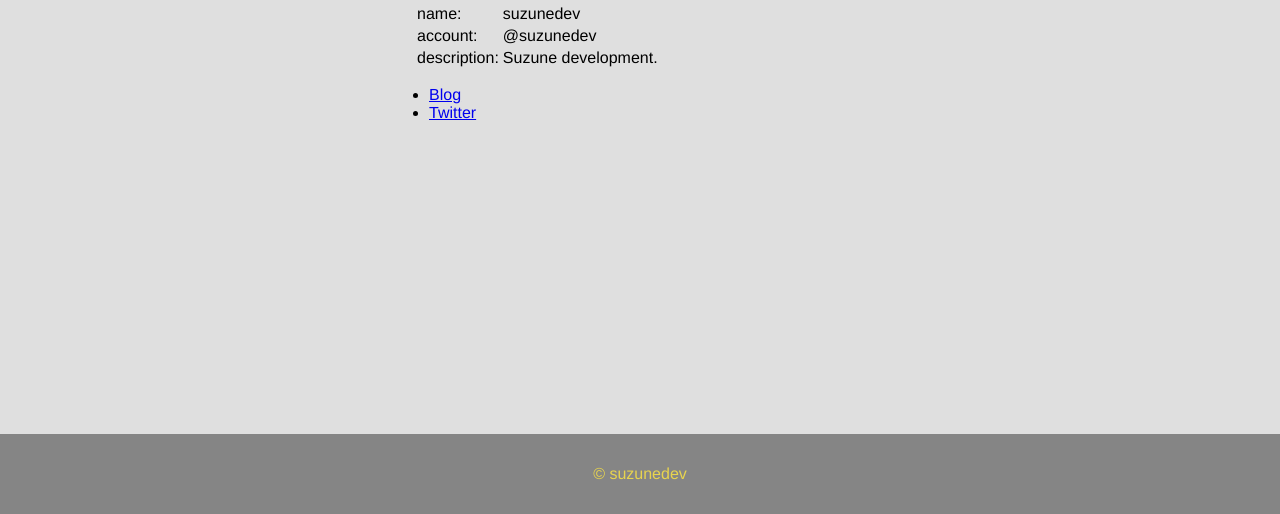
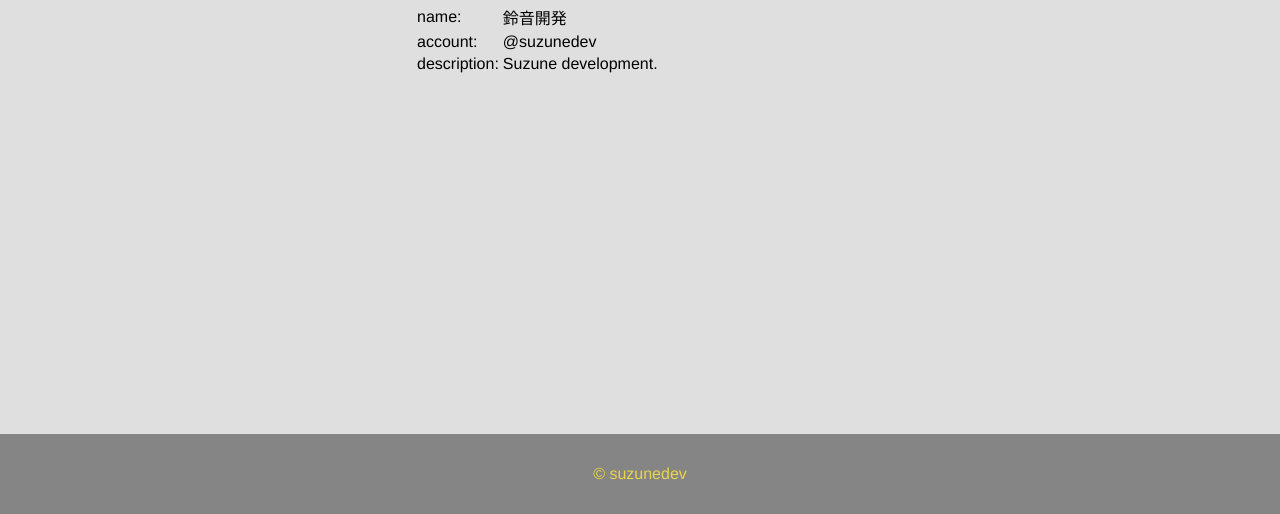
Before and after one commit to suzunedev/suzunedev.github.io, a plain HTML site: page index.html in a window 1280 px wide. Shown: the part 286-800 px from the top of the page. Drawn offline with Linux system fonts and the light colour scheme.

Commit message:
Fix style

```diff
--- a/index.html
+++ b/index.html
@@ -19,14 +19,10 @@
     <div class="profile">
       <img class="logo" src="images/suzunedev.png" alt="avatar" />
       <table>
-        <tr><td>name:</td><td>suzunedev</td></tr>
+        <tr><td>name:</td><td>鈴音開発</td></tr>
         <tr><td>account:</td><td>@suzunedev</td></tr>
         <tr><td>description:</td><td>Suzune development.</td></tr>
       </table>
-      <ul class="list">
-        <li><a href="https://suzunedev.hatenablog.com/">Blog</a></li>
-        <li><a href="https://twitter.com/suzunedev">Twitter</a></li>
-      </ul>
     </div>
   </main>
   <footer>
```
